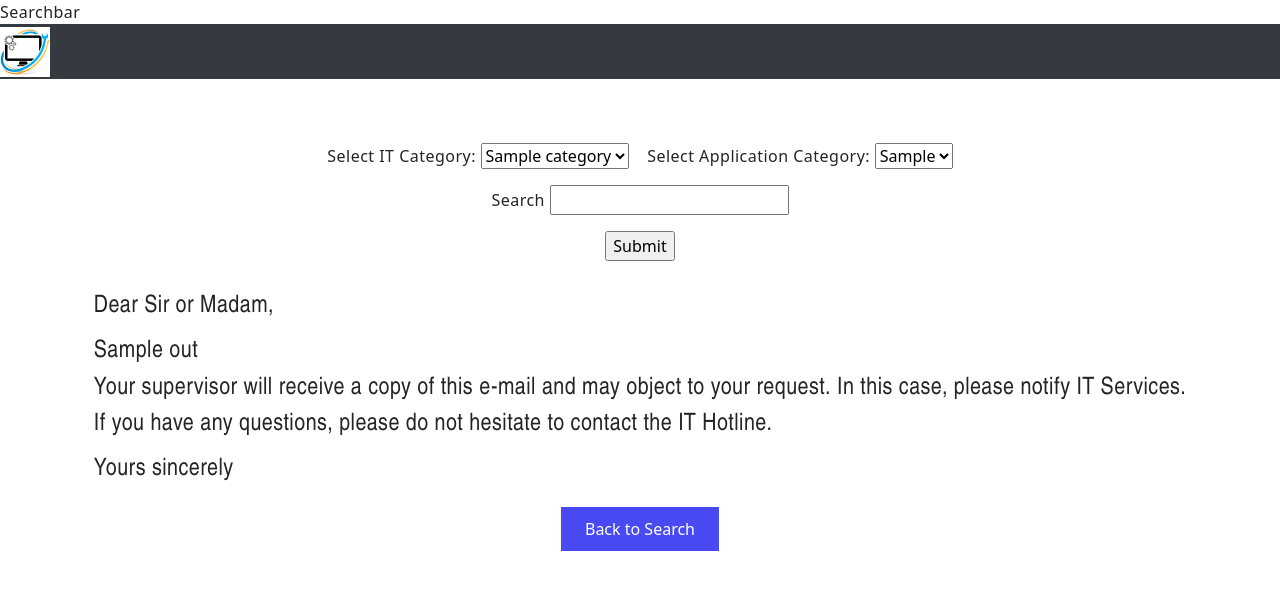
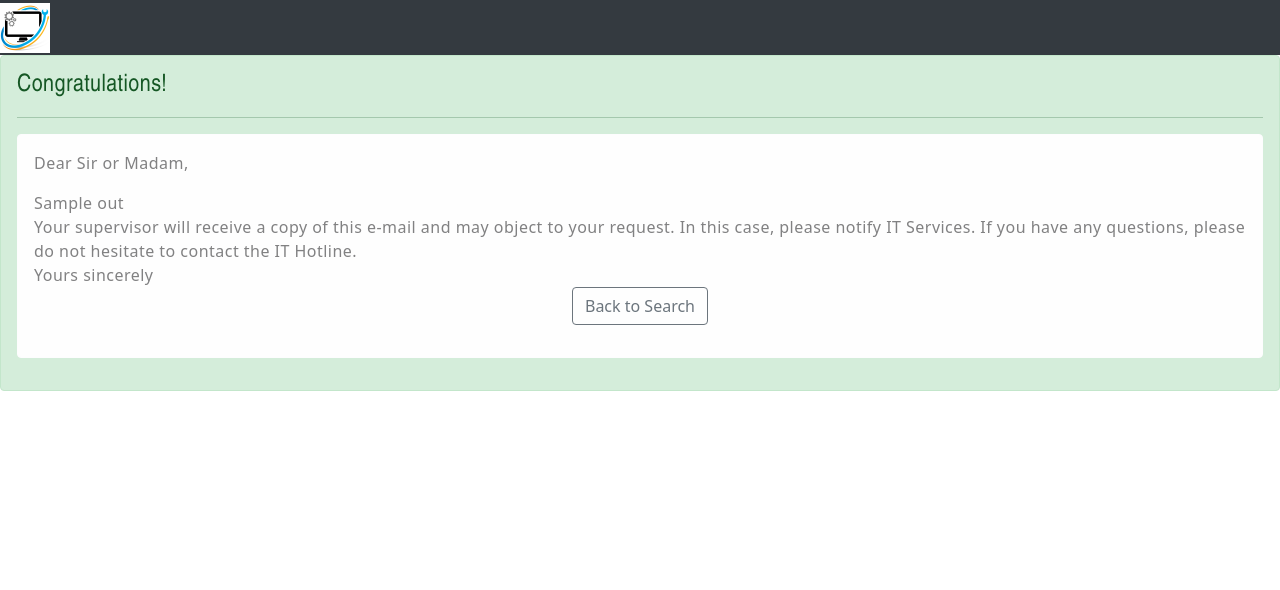
Before and after one commit to Giuliano99/HTI, a Flask app: template templates/request_confirmation.html in a window 1280 px wide. Shown: the top 590 px of the page. Run offline with Flask 2, Linux system fonts and the light colour scheme; the template is opened without the code that fills it: most values are stand-ins (such as "Sample title", 1, 10 or a date in 2020); parts of the project's set-up code (start-up, migrations or seed data) failed here and were passed over; some libraries are stand-ins or nearby versions.

Commit message:
updateStyleAndFixedLittleErrors

```diff
--- a/static/libraries/css/main1.css
+++ b/static/libraries/css/main1.css
@@ -35,7 +35,7 @@ html, body {
 }
 
 .button2 {
-    background-color: #4a4af3;
+    background-color: #3a3939;
     color: #ffffff;
     border: 2px solid #ffffff;
 }
--- a/templates/base.html
+++ b/templates/base.html
@@ -3,7 +3,7 @@
 <head>
     {% block head %} {% endblock %}
     <meta charset="UTF-8">
-    <meta name="viewport" content="width=device-width, initial-scale=1.0"
+    <meta name="viewport" content="width=device-width, initial-scale=1.0">
     <title> {% block title %} Searchbar {% endblock %} </title>
     <!--<link href="https://fonts.googleapis.com/css2?family=Bitter:wght@400;700&display=swap" rel="stylesheet">
     <link href="https://cdn.jsdelivr.net/npm/bootstrap@5.1.3/dist/css/bootstrap.min.css" rel="stylesheet">
@@ -34,44 +34,6 @@
     </div>
 </nav>
 
-
-<!--SEARCH-->
-&nbsp;
-<ndiv class="container">
-    <div class="page-section" align="center">
-        </form>
-        <form action="/" method="post">
-            <p>
-            <div class="form-group">
-                <br class="input-group">
-                <span class="input-group-addon"> Select IT Category: </span>
-                <select name="categories" method="GET">
-                    <option value="{{ categories[0] }}" selected>{{ categories[0] }}</option>
-                    {% for category in categories[1:] %}
-                        <option value="{{ category }}">{{ category }}</option>
-                    {% endfor %}
-                </select>
-                &nbsp;&nbsp;
-                <span class="input-group-addon"> Select Application Category: </span>
-                <select name="appcategories" method="GET">
-                    <option value="{{ ApplicationCategory[0] }}" selected>{{ ApplicationCategory[0] }}</option>
-                    {% for appcategory in ApplicationCategory[1:] %}
-                        <option value="{{ appcategory }}">{{ appcategory }}</option>
-                    {% endfor %}
-                </select>
-            </div>
-            </p>
-            <p>
-                <label for="search">Search</label>
-                <input type="search" name="search">
-            </p>
-            <p>
-                <input type="submit">
-            </p>
-        </form>
-
-    </div>
-    <!--SEARCH-->
     {% block content %} {% endblock %}
     <!--FOOTER-->
     <script src="static/libraries/js/popper.min.js"></script>
--- a/templates/request_confirmation.html
+++ b/templates/request_confirmation.html
@@ -1,19 +1,20 @@
 {% extends "base.html" %}
 
 {% block content %}
-    <ndiv>
-        <body>
-        <p><h4>Dear Sir or Madam,</h4></p>
-        <h4>{{ out }}</h4>
-        <h4>Your supervisor will receive a copy of this e-mail and may object to your request. In this case, please notify IT Services.</h4>
-        <h4>If you have any questions, please do not hesitate to contact the IT Hotline.</h4>
-        <p><h4>Yours sincerely</h4></p>
-        <div class="page-section" align="center">
+
+<div class="alert alert-success" role="alert">
+    <h4 class="alert-heading">Congratulations! </h4>
+    <hr>
+    <div class="alert alert-light" role="alert">
+    <p>Dear Sir or Madam,</p>
+    <p class="mb-0">{{ out }}</p>
+    <p class="mb-0">Your supervisor will receive a copy of this e-mail and may object to your request. In this case, please notify IT Services.
+    If you have any questions, please do not hesitate to contact the IT Hotline.</p>
+    <p class="mb-0">Yours sincerely</p>
+        <div align="center">
             <form action="redirect" method="post">
-                <p><input class="button button2" type="submit" value="Back to Search"/></p>
+                <p><input class="btn btn-outline-secondary" type="submit" value="Back to Search"/></p>
             </form>
         </div>
-        </body>
-    </ndiv>
-    </html>
+    </div>
 {% endblock %}
--- a/templates/resultsAll.html
+++ b/templates/resultsAll.html
@@ -2,7 +2,7 @@
 
         {% block content %}
         <!--CARD-->
-        <div class="container">
+        <div class="cardResult">
         {% for row in row_data %}
             {% for col, row_ in zip(column_names, row) %}
 
@@ -48,8 +48,8 @@
 
             {% if col == name_column %}
             <form action="confirmation" method="post">
-                <button type="submit" class="button button2" value="{{ row_ }}", name="software_name">
-                    {{ row_ }}
+                <button type="submit" class="btn btn-outline-primary" value="{{ row_ }}", name="software_name">
+                   Order {{ row_ }}
                 </button>
             </form>
             {% endif %}
```
Also changed, not shown: other parts of static/libraries/css/main1.css (+7 -48 lines), templates/order_confirmation.html (+8 -9 lines), templates/results2.0.html (+40 -1 lines), templates/searchbar.html (+39 -0 lines).
